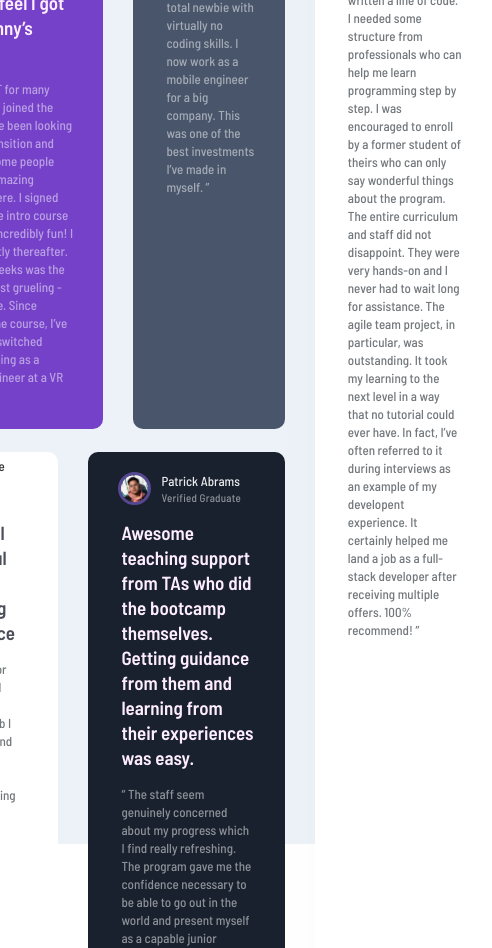
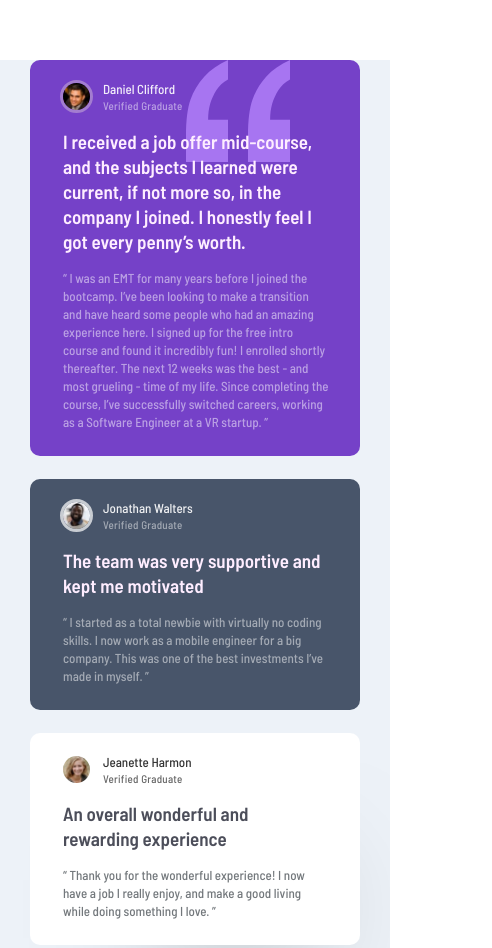
Before and after one commit to nicolas055/Testimonials-grid-section-main-Challenge, a plain HTML site: page index.html in a window 390 px wide. Shown: the top 948 px of the page, 492 px wide, since content can reach past the window. Drawn offline with Linux system fonts and the light colour scheme.

Commit message:
started responsiviness

```diff
--- a/assets/style.css
+++ b/assets/style.css
@@ -18,10 +18,6 @@ body {
 }
 main {
     background-color: #edf2f8;
-    height: 100vh;
-    display: flex;
-    justify-content: center;
-    align-items: center;
 }
 
 
@@ -157,3 +153,25 @@ main {
 .grid-item.patrick .profile-avatar img {
     border-color: #554792;
 }
+
+@media (max-width: 1023px) and (min-width: 375px) {
+    .grid-container {
+        width: auto;
+        grid-template-columns: auto;
+        grid-template-areas:
+            "daniel"
+            "jonathan"
+            "jeanette"
+            "patrick"
+            "kira"
+        ;
+        margin-top: 60px;
+        margin-bottom: 60px;
+    }
+    .grid-item {
+        margin: 0 30px 0px 30px;
+    }
+    .grid-item.white {
+        box-shadow: 40px 70px 120px -85px rgba(0,0,0,0.5);
+    }
+}
```
